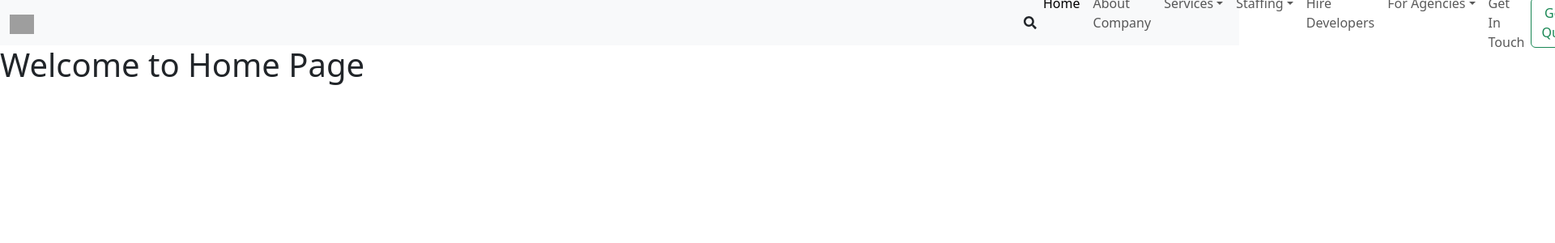
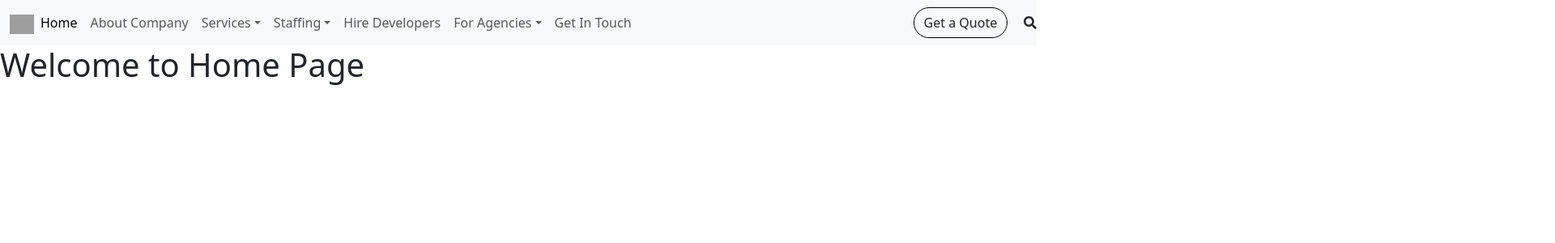
Before and after one commit to nikitabaladha/Skilledhyre, a React (Create React App) app in the folder skilledhyre/: page / in a window 1280 px wide. Shown: the top 300 px of the page at 81% size, 1920 px wide, since content can reach past the window. Built offline with nearby package versions, Linux system fonts and the light colour scheme; grey boxes are pictures that could not be loaded.

Commit message:
Navbar navlink border bottom frommiddle to both side working

```diff
--- a/skilledhyre/src/components/Navbar/Navbar.css
+++ b/skilledhyre/src/components/Navbar/Navbar.css
@@ -1,14 +1,19 @@
-/* Right-to-left collapse effect */
+/* Right-to-left collapse Navbar effect - Navbar container styling */
+.navbar {
+  position: relative;
+}
+
 .navbar-collapse {
   position: absolute;
   top: 0;
   right: 0;
   height: 100%;
-  width: 250px;
+  width: 300px;
   transform: translateX(100%);
   transition: transform 0.3s ease-in-out;
   background-color: #f8f9fa;
   z-index: 1000;
+  border: none;
 }
 
 .navbar-collapse.show {
@@ -18,3 +23,71 @@
 .navbar-toggler {
   z-index: 1001;
 }
+
+.navbar-brand {
+  margin-right: auto;
+}
+
+.navbar-close {
+  margin-left: 200px;
+  margin-top: 20px;
+  font-size: 1.5rem;
+}
+
+.navbar-nav {
+  margin: 0;
+}
+
+.nav-item {
+  margin: 0;
+}
+
+.nav-link {
+  padding: 0.5rem 1rem;
+}
+
+.navbar-toggler {
+  margin-left: auto;
+}
+
+.navbar-btn {
+  border-radius: 30px;
+  border-color: black;
+}
+
+/* Responsive adjustments for navbar collapse */
+@media (min-width: 992px) {
+  .navbar-collapse {
+    position: relative;
+    width: auto;
+    transform: none;
+    background-color: transparent;
+  }
+
+  .navbar-toggler {
+    display: none;
+  }
+}
+
+/* Nav-item hover effect*/
+
+nav ul li a {
+  text-decoration: none;
+  position: relative;
+}
+
+nav ul li a::before {
+  content: "";
+  position: absolute;
+  bottom: -2px;
+  left: 50%;
+  transform: translateX(-50%);
+  width: 0%;
+  height: 2px;
+  background-color: #007bff;
+  transition: width 0.2s ease-in-out;
+}
+
+nav ul li a:hover::before {
+  width: 100%;
+}
--- a/skilledhyre/src/components/Navbar/Navbar.js
+++ b/skilledhyre/src/components/Navbar/Navbar.js
@@ -1,6 +1,7 @@
 import React, { useState } from "react";
 import { Link } from "react-router-dom";
 import { FaSearch } from "react-icons/fa";
+import { RxCross1 } from "react-icons/rx";
 import "./Navbar.css";
 
 const Navbar = () => {
@@ -8,6 +9,10 @@ const Navbar = () => {
 
   const toggleNavbar = () => {
     setIsCollapsed(!isCollapsed);
+  };
+
+  const closeNavbar = () => {
+    setIsCollapsed(false);
   };
 
   return (
@@ -21,6 +26,7 @@ const Navbar = () => {
             height="24"
           />
         </Link>
+        {!isCollapsed && (
           <button
             className="navbar-toggler"
             type="button"
@@ -31,10 +37,14 @@ const Navbar = () => {
           >
             <span className="navbar-toggler-icon"></span>
           </button>
+        )}
         <div
           className={`navbar-collapse ${isCollapsed ? "show" : ""}`}
           id="navbarSupportedContent"
         >
+          {isCollapsed && (
+            <RxCross1 className="navbar-close" onClick={closeNavbar} />
+          )}
           <ul className="navbar-nav me-auto mb-2 mb-lg-0">
             <li className="nav-item">
               <Link className="nav-link active" aria-current="page" to="/">
@@ -53,6 +63,7 @@ const Navbar = () => {
                 id="navbarDropdownMenuLink"
                 role="button"
                 aria-expanded="false"
+                data-bs-toggle="dropdown"
               >
                 Services
               </Link>
@@ -84,6 +95,7 @@ const Navbar = () => {
                 id="navbarDropdownMenuLink"
                 role="button"
                 aria-expanded="false"
+                data-bs-toggle="dropdown"
               >
                 Staffing
               </Link>
@@ -120,6 +132,7 @@ const Navbar = () => {
                 id="navbarDropdownMenuLink"
                 role="button"
                 aria-expanded="false"
+                data-bs-toggle="dropdown"
               >
                 For Agencies
               </Link>
@@ -150,11 +163,9 @@ const Navbar = () => {
               </Link>
             </li>
           </ul>
-          <div className="d-flex align-items-center">
-            <button className="btn btn-outline-success me-2" type="submit">
+          <button className="btn navbar-btn me-2" type="submit">
             Get a Quote
           </button>
-          </div>
         </div>
       </div>
       <FaSearch />
```
Lines whose indentation alone changed are shown as unchanged.
